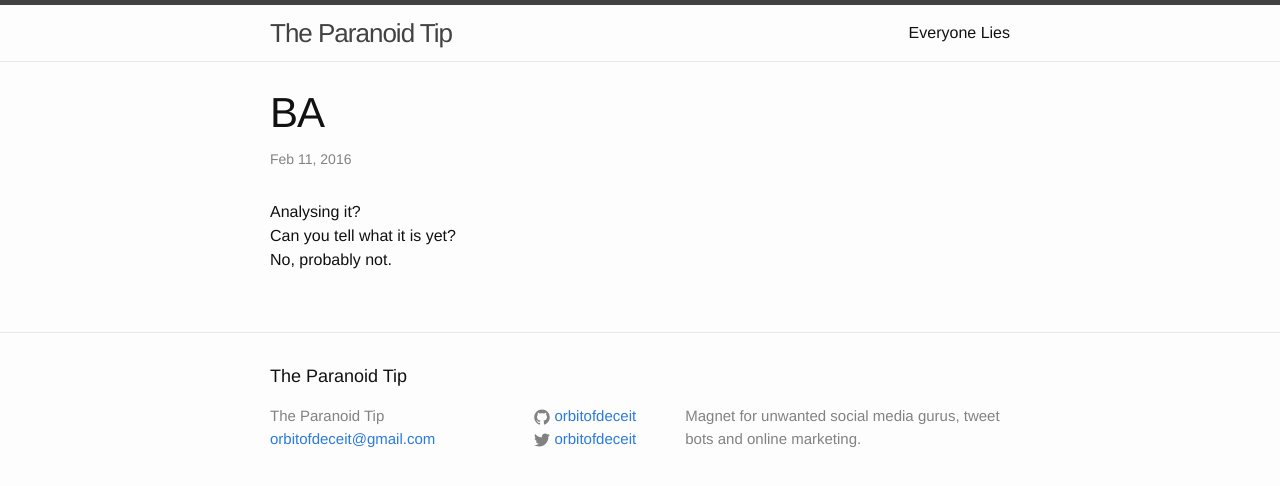
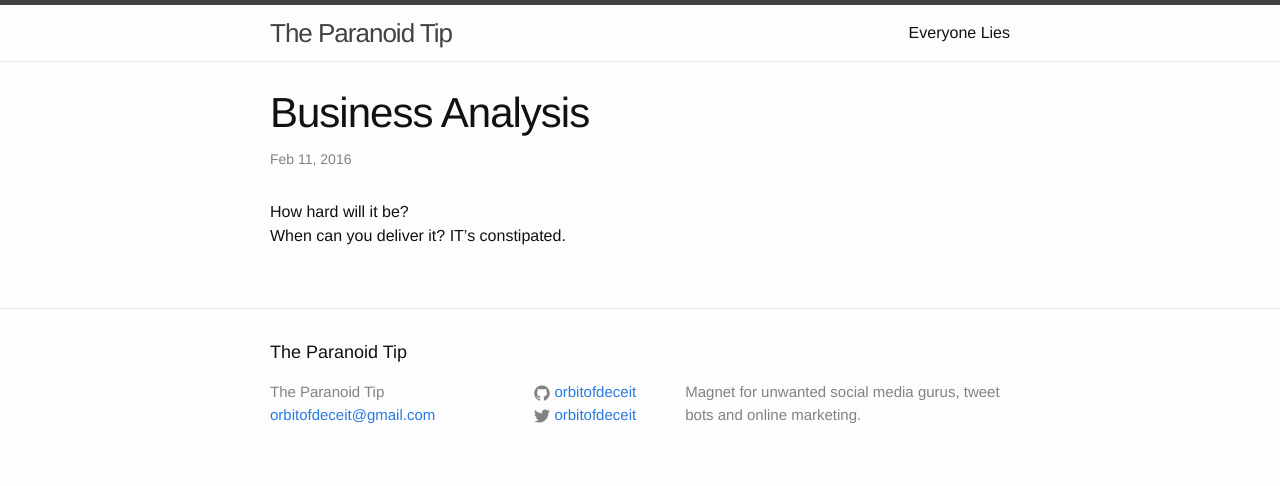
Before and after one commit to orbitofdeceit/orbitofdeceit.github.io, a Jekyll site: the page built from _posts/2016-02-11-brownian-motion.md, in a window 1280 px wide. Shown: the top 486 px of the page. Built offline with Jekyll 4.4.1, drawn with Linux system fonts in a browser that asks for light colours.

Commit message:
Created :_posts/2016-02-11-brownian-motion.md

```diff
--- a/_posts/2016-02-11-brownian-motion.md
+++ b/_posts/2016-02-11-brownian-motion.md
@@ -1,9 +1,9 @@
 ---
 layout: post
-title: BA
+title: Business Analysis
 categories: haiku
 tags: haiku
 ---
-Analysing it?
-Can you tell what it is yet?
-No, probably not.
+How hard will it be?
+When can you deliver it?
+IT's constipated.
```
